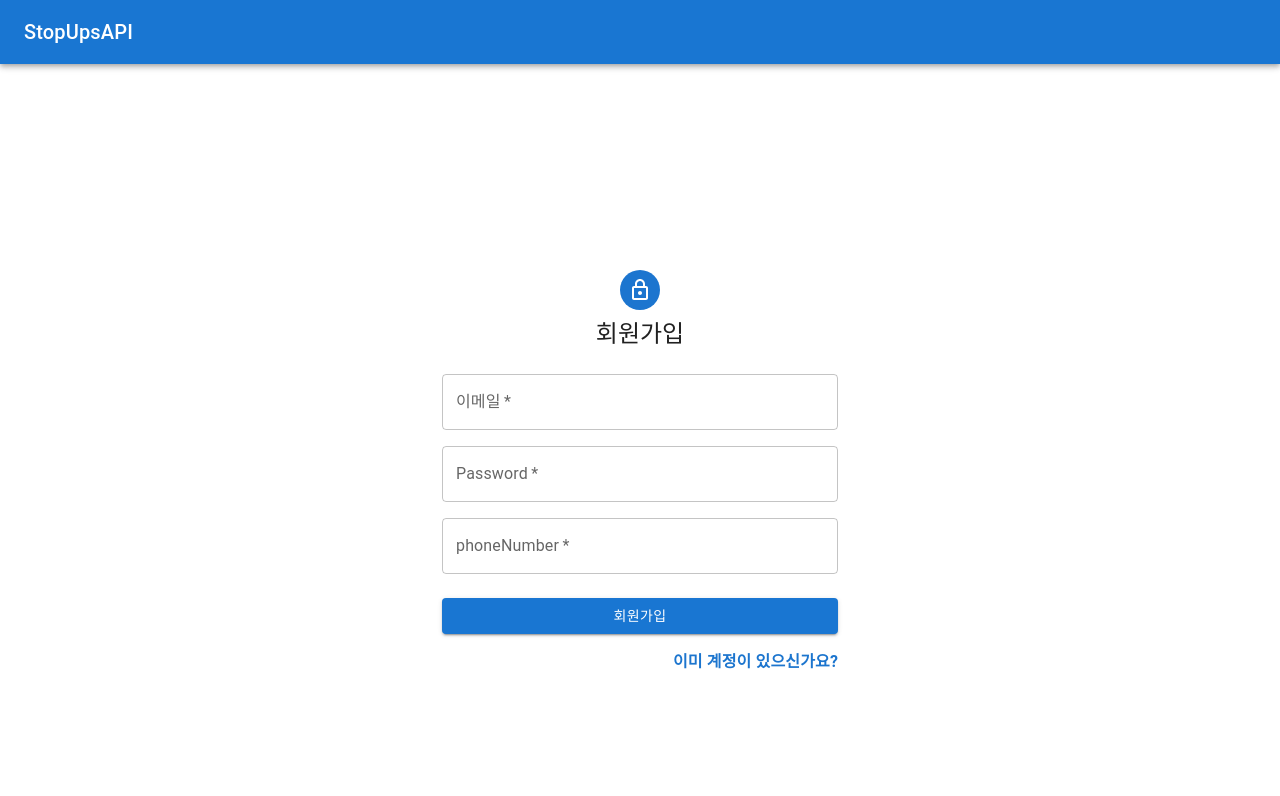
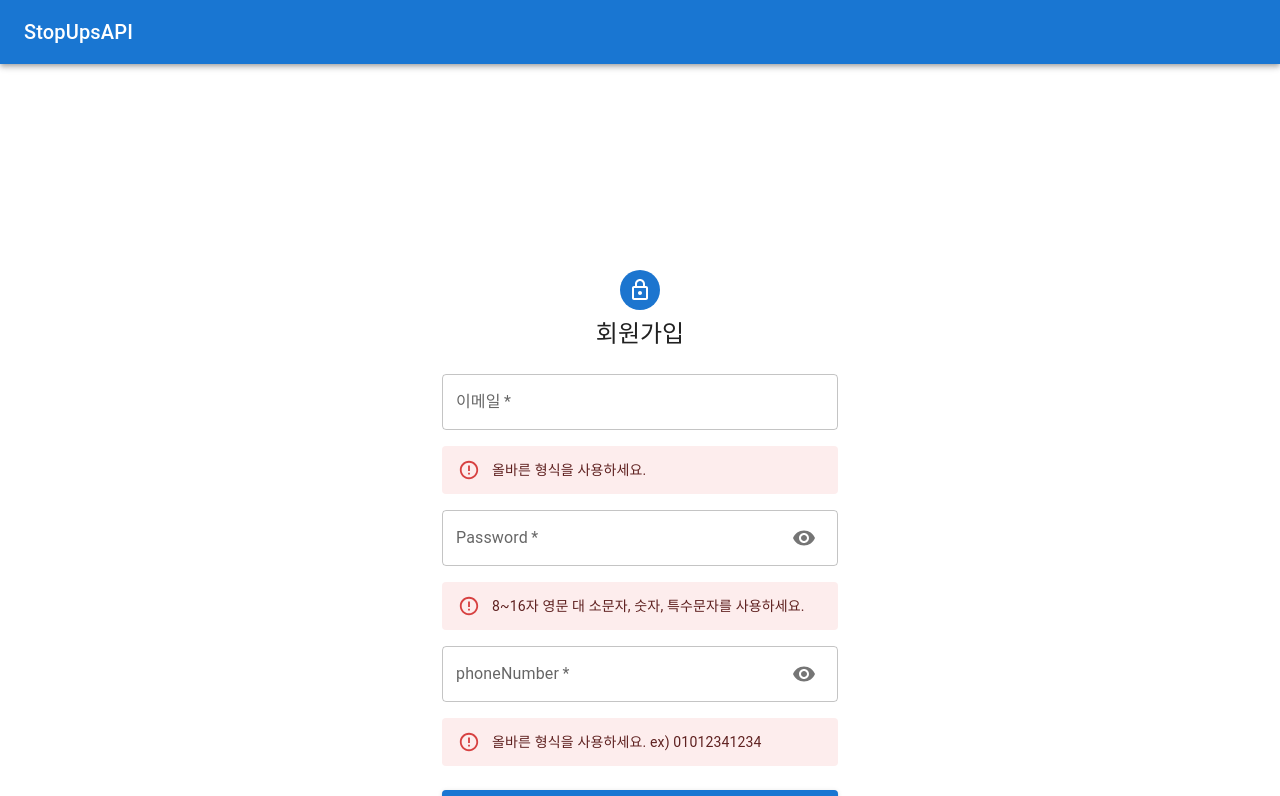
Before and after one commit to doitkim/stopupsapi-front, a React (Create React App) app: page /#/register in a window 1280 px wide. Shown: the top 796 px of the page. Built offline with nearby package versions, Linux system fonts and the light colour scheme; no server answers.

Commit message:
회원 탈퇴 사용 조건 변경 및 검증 기능 추가

```diff
--- a/package.json
+++ b/package.json
@@ -1,6 +1,6 @@
 {
   "name": "stopupsapi-front",
-  "version": "2.4.3",
+  "version": "2.7.0",
   "private": true,
   "dependencies": {
     "@emotion/react": "^11.10.5",
--- a/src/Pages/FindPw.js
+++ b/src/Pages/FindPw.js
@@ -13,17 +13,32 @@ import axios from "axios";
 import { encrypt, decrypt } from "../Crypto/chiper"; // DB에 저장 시 암호화, 조회시 복호화
 import { useNavigate } from "react-router-dom"; // 회원 가입 취소 및 페이지 렌더링 시 사용
 import { useState } from "react";
+import { Alert, IconButton, InputAdornment } from "@mui/material";
+import { Visibility, VisibilityOff } from "@mui/icons-material";
 const API = process.env.REACT_APP_API;
 const theme = createTheme();
-const RULEID = process.env.REACT_APP_RULE_ID;
-const RULEPW = process.env.REACT_APP_RULE_PW;
-const RULEHP = process.env.REACT_APP_RULE_HP;
 const FindPw = () => {
   const navigate = useNavigate(); // 페이지 렌더링에 이용
   const [rnd, setRnd] = useState(""); // 임의의 비밀번호 4자리 값 저장
   const [auth, setAuth] = useState(false);
   const [password, setPassword] = useState(false);
   const [userInfo, setUserInfo] = useState({});
+  const [showPhoneNumber, setShowPhoneNumber] = useState(false);
+  const [regEmail, setRegEmail] = useState(false);
+  const [regPhone, setRegPhone] = useState(false);
+  const RULEID = process.env.REACT_APP_RULE_ID;
+  const RULEHP = process.env.REACT_APP_RULE_HP;
+  const RULEPW = process.env.REACT_APP_RULE_PW;
+  const regexId = new RegExp(RULEID);
+  const regexHP = new RegExp(RULEHP);
+
+  const onChangeEmail = (e) => {
+    setRegEmail(regexId.test(e.target.value));
+  };
+
+  const onChangePhone = (e) => {
+    setRegPhone(regexHP.test(e.target.value));
+  };
 
   const chpassword = async (e) => {
     const chpw =
@@ -31,10 +46,12 @@ const FindPw = () => {
     let regexPW = new RegExp(RULEPW);
     if (regexPW.test(chpw)) {
       const eUserPhoneNumber = userInfo.userPhoneNumber;
+      const eUserId = userInfo.userId;
       const eUserPw = encrypt(chpw);
       try {
         // 회원 정보 업데이트
         await axios.post(API + "/users/update", {
+          eUserId,
           eUserPw,
           eUserPhoneNumber,
         });
@@ -54,6 +71,11 @@ const FindPw = () => {
       setAuth(!auth);
       setPassword(!password);
     }
+  };
+
+  const handleClickShowPhoneNumber = () => setShowPhoneNumber((show) => !show);
+  const handleMouseDownPhoneNumber = (event) => {
+    event.preventDefault();
   };
 
   const onSubmit = async (e) => {
@@ -99,7 +121,7 @@ const FindPw = () => {
               display: "flex",
               flexDirection: "column",
               alignItems: "center",
-              marginBottom: "33.7vh",
+              marginBottom: "28.5vh",
             }}
           >
             <Avatar
@@ -119,17 +141,48 @@ const FindPw = () => {
                     label="이메일"
                     name="email"
                     autoComplete="email"
+                    onChange={onChangeEmail}
                   />
                 </Grid>
+                {regEmail ? null : (
+                  <Grid item xs={12}>
+                    <Alert severity="error">올바른 형식을 사용하세요.</Alert>
+                  </Grid>
+                )}
                 <Grid item xs={12}>
                   <TextField
                     required
                     fullWidth
                     name="phoneNumber"
                     label="phoneNumber"
-                    type="password"
+                    type={showPhoneNumber ? "text" : "password"}
+                    InputProps={{
+                      endAdornment: (
+                        <InputAdornment position="end">
+                          <IconButton
+                            aria-label="toggle password visibility"
+                            onClick={handleClickShowPhoneNumber}
+                            onMouseDown={handleMouseDownPhoneNumber}
+                          >
+                            {showPhoneNumber ? (
+                              <VisibilityOff />
+                            ) : (
+                              <Visibility />
+                            )}
+                          </IconButton>
+                        </InputAdornment>
+                      ),
+                    }}
+                    onChange={onChangePhone}
                   />
                 </Grid>
+                {regPhone ? null : (
+                  <Grid item xs={12}>
+                    <Alert severity="error">
+                      올바른 형식을 사용하세요. ex) 01012341234
+                    </Alert>
+                  </Grid>
+                )}
               </Grid>
               <Button
                 type="submit"
@@ -141,6 +194,16 @@ const FindPw = () => {
                 }}
               >
                 비밀번호 재설정
+              </Button>
+              <Button
+                fullWidth
+                variant="contained"
+                sx={{
+                  mb: 3,
+                }}
+                onClick={() => navigate("/")}
+              >
+                취소
               </Button>
               {auth ? (
                 <Box
--- a/src/Pages/Login.js
+++ b/src/Pages/Login.js
@@ -12,6 +12,8 @@ import axios from "axios";
 import { decrypt } from "../Crypto/chiper"; // 복호화 모듈 호출
 import { Link, useNavigate } from "react-router-dom"; // 렌더링 없이 화면 이동 하기 위해 사용
 import { useEffect, useState } from "react"; // 조건 부 렌더링 및 상태 값 저장
+import { IconButton, InputAdornment } from "@mui/material";
+import { Visibility, VisibilityOff } from "@mui/icons-material";
 const theme = createTheme(); // MUI 테마 사용
 const RULEID = process.env.REACT_APP_RULE_ID; // ID 룰 (이메일 형식)
 const RULEPW = process.env.REACT_APP_RULE_PW; // PW룰 (8~16자 특수문자 포함 대소문자 포함)
@@ -21,6 +23,11 @@ let regexPW = new RegExp(RULEPW); // 검증
 const Login = () => {
   const navigate = useNavigate();
   const [isLogin, setIsLogin] = useState(false); // 로그인 상태 저장
+  const [showPassword, setShowPassword] = useState(false);
+  const handleClickShowPassword = () => setShowPassword((show) => !show);
+  const handleMouseDownPassword = (event) => {
+    event.preventDefault();
+  };
   useEffect(() => {
     // 세션 스토리지에 accessToken 키의 Value가 존재시
     if (sessionStorage.getItem("accessToken")) {
@@ -36,7 +43,6 @@ const Login = () => {
     const userId = e.target.email.value; // 사용자 이메일 입력
     const userPw = e.target.password.value; // 사용자 비밀번호 입력
     const API = process.env.REACT_APP_API; // 사용자 할당 API 키
-
     // 입력한 사용자 정보 형식 검증
     if (regexId.test(userId) && regexPW.test(userPw)) {
       // 유저 정보 조회
@@ -56,7 +62,7 @@ const Login = () => {
       e.target.email.value = "";
       e.target.password.value = "";
     } else {
-      alert("올바른 형식이 아닙니다.");
+      alert("아이디 또는 비밀번호를 잘못 입력했습니다.");
     }
   };
   const LOGINBOX = {
@@ -109,8 +115,21 @@ const Login = () => {
                 fullWidth
                 name="password"
                 label="비밀번호"
-                type="password"
+                type={showPassword ? "text" : "password"}
                 autoComplete="current-password"
+                InputProps={{
+                  endAdornment: (
+                    <InputAdornment position="end">
+                      <IconButton
+                        aria-label="toggle password visibility"
+                        onClick={handleClickShowPassword}
+                        onMouseDown={handleMouseDownPassword}
+                      >
+                        {showPassword ? <VisibilityOff /> : <Visibility />}
+                      </IconButton>
+                    </InputAdornment>
+                  ),
+                }}
               />
               <Button
                 type="submit"
--- a/src/Pages/Register.js
+++ b/src/Pages/Register.js
@@ -12,24 +12,52 @@ import { createTheme, ThemeProvider } from "@mui/material/styles";
 import axios from "axios";
 import { encrypt, decrypt } from "../Crypto/chiper"; // DB에 저장 시 암호화, 조회시 복호화
 import { Link, useNavigate } from "react-router-dom"; // 회원 가입 취소 및 페이지 렌더링 시 사용
+import { useState } from "react";
+import { Alert, IconButton, InputAdornment } from "@mui/material";
+import { Visibility, VisibilityOff } from "@mui/icons-material";
 const API = process.env.REACT_APP_API;
 const theme = createTheme();
 const RULEID = process.env.REACT_APP_RULE_ID;
 const RULEPW = process.env.REACT_APP_RULE_PW;
 const RULEHP = process.env.REACT_APP_RULE_HP;
+
 const Register = () => {
+  const [showPassword, setShowPassword] = useState(false);
+  const [showPhoneNumber, setShowPhoneNumber] = useState(false);
+  const [regEmail, setRegEmail] = useState(false);
+  const [regPassword, setRegPassword] = useState(false);
+  const [regPhone, setRegPhone] = useState(false);
+  const handleClickShowPassword = () => setShowPassword((show) => !show);
+  const handleMouseDownPassword = (event) => {
+    event.preventDefault();
+  };
+  const handleClickShowPhoneNumber = () => setShowPhoneNumber((show) => !show);
+  const handleMouseDownPhoneNumber = (event) => {
+    event.preventDefault();
+  };
   const navigate = useNavigate(); // 페이지 렌더링에 이용
+  const onChangeEmail = (e) => {
+    setRegEmail(regexId.test(e.target.value));
+  };
+  const onChangePassword = (e) => {
+    setRegPassword(regexPW.test(e.target.value));
+  };
+  const onChangePhone = (e) => {
+    setRegPhone(regexHP.test(e.target.value));
+  };
+
+  const regexId = new RegExp(RULEID);
+  const regexPW = new RegExp(RULEPW);
+  const regexHP = new RegExp(RULEHP);
   const onSubmit = async (e) => {
     e.preventDefault();
     let accessToken = Math.floor(Date.now() + Math.random() * 100 + 100); // 회원가입 시 accessToken 생성
     accessToken = accessToken.toString(); // 문자열로 변환
-    let regexId = new RegExp(RULEID);
-    let regexPW = new RegExp(RULEPW);
-    let regexHP = new RegExp(RULEHP);
     // 아이디 패스워드 값 저장
     const userId = e.target.email.value;
     const userPw = e.target.password.value;
     const phoneNumber = e.target.phoneNumber.value;
+
     if (
       regexId.test(userId) &&
       regexPW.test(userPw) &&
@@ -51,10 +79,7 @@ const Register = () => {
       if (userId !== "" && userPw !== "" && found) {
         // 아이디, 비밀번호가 공백이 아니고 DB에 계정이 존재하면
         alert("이미 가입된 관리자 계정입니다.");
-        // 사용자 입력 값 초기화
-        e.target.email.value = "";
-        e.target.password.value = "";
-        e.target.phoneNumber.value = "";
+        window.location.reload();
       } else {
         try {
           // POST로 암호화된 회원가입 정보 전달
@@ -69,13 +94,11 @@ const Register = () => {
         } catch (error) {
           console.error(error);
         }
-        // 사용자 입력값 초기화
-        e.target.email.value = "";
-        e.target.password.value = "";
-        e.target.phoneNumber.value = "";
       }
     } else {
       alert("올바른 형식이 아닙니다.");
+      // 사용자 입력값 초기화
+      window.location.reload();
     }
   };
   const WRAP = {
@@ -116,28 +139,80 @@ const Register = () => {
                     label="이메일"
                     name="email"
                     autoComplete="email"
+                    onChange={onChangeEmail}
                   />
                 </Grid>
+                {regEmail ? null : (
+                  <Grid item xs={12}>
+                    <Alert severity="error">올바른 형식을 사용하세요.</Alert>
+                  </Grid>
+                )}
                 <Grid item xs={12}>
                   <TextField
                     required
                     fullWidth
                     name="password"
                     label="Password"
-                    type="password"
+                    type={showPassword ? "text" : "password"}
                     autoComplete="new-password"
+                    onChange={onChangePassword}
+                    InputProps={{
+                      endAdornment: (
+                        <InputAdornment position="end">
+                          <IconButton
+                            aria-label="toggle password visibility"
+                            onClick={handleClickShowPassword}
+                            onMouseDown={handleMouseDownPassword}
+                          >
+                            {showPassword ? <VisibilityOff /> : <Visibility />}
+                          </IconButton>
+                        </InputAdornment>
+                      ),
+                    }}
                   />
                 </Grid>
+                {regPassword ? null : (
+                  <Grid item xs={12}>
+                    <Alert severity="error">
+                      8~16자 영문 대 소문자, 숫자, 특수문자를 사용하세요.
+                    </Alert>
+                  </Grid>
+                )}
                 <Grid item xs={12}>
                   <TextField
                     required
                     fullWidth
                     name="phoneNumber"
                     label="phoneNumber"
-                    type="password"
+                    type={showPhoneNumber ? "text" : "password"}
                     autoComplete="phoneNumber"
+                    onChange={onChangePhone}
+                    InputProps={{
+                      endAdornment: (
+                        <InputAdornment position="end">
+                          <IconButton
+                            aria-label="toggle password visibility"
+                            onClick={handleClickShowPhoneNumber}
+                            onMouseDown={handleMouseDownPhoneNumber}
+                          >
+                            {showPhoneNumber ? (
+                              <VisibilityOff />
+                            ) : (
+                              <Visibility />
+                            )}
+                          </IconButton>
+                        </InputAdornment>
+                      ),
+                    }}
                   />
                 </Grid>
+                {regPhone ? null : (
+                  <Grid item xs={12}>
+                    <Alert severity="error">
+                      올바른 형식을 사용하세요. ex) 01012341234
+                    </Alert>
+                  </Grid>
+                )}
               </Grid>
               <Button
                 type="submit"
--- a/src/Pages/SMSAuth.js
+++ b/src/Pages/SMSAuth.js
@@ -2,7 +2,16 @@ import axios from "axios";
 import { useState } from "react"; // 상태 값 저장
 import { useNavigate } from "react-router-dom"; // 페이지 리렌더링 용도
 import { decrypt } from "../Crypto/chiper";
-import { Box, Button, TextField } from "@mui/material";
+import {
+  Alert,
+  Box,
+  Button,
+  Grid,
+  IconButton,
+  InputAdornment,
+  TextField,
+} from "@mui/material";
+import { Visibility, VisibilityOff } from "@mui/icons-material";
 const API = process.env.REACT_APP_API;
 const INTERVIEW = process.env.REACT_APP_INTERVIEW;
 
@@ -11,6 +20,28 @@ const SMSAuth = () => {
   const [rnd, setRnd] = useState(""); // 임의의 비밀번호 4자리 값 저장
   const [authForm, setAuthForm] = useState(false); // 인증 상태 값 저장
   const navigate = useNavigate(); // 페이지 리렌더링 용도
+  const [showPhoneNumber, setShowPhoneNumber] = useState(false);
+  const [showAuthNumber, setShowAuthNumber] = useState(false);
+  const [showAuthAdminNumber, setAuthAdminNumber] = useState(false);
+  const [regPhone, setRegPhone] = useState(false);
+  const RULEHP = process.env.REACT_APP_RULE_HP;
+  const regexHP = new RegExp(RULEHP);
+  const onChangePhone = (e) => {
+    setRegPhone(regexHP.test(e.target.value));
+  };
+  const handleClickShowPhoneNumber = () => setShowPhoneNumber((show) => !show);
+  const handleMouseDownPhoneNumber = (event) => {
+    event.preventDefault();
+  };
+  const handleClickShowAuthNumber = () => setShowAuthNumber((show) => !show);
+  const handleMouseDownAuthNumber = (event) => {
+    event.preventDefault();
+  };
+  const handleClickShowAuthAdminNumber = () =>
+    setAuthAdminNumber((show) => !show);
+  const handleMouseDownAuthAdminNumber = (event) => {
+    event.preventDefault();
+  };
 
   const phoneSubmit = async (e) => {
     // SMS 인증
@@ -103,8 +134,22 @@ const SMSAuth = () => {
                 required
                 autoFocus
                 fullWidth
+                type={showAuthNumber ? "text" : "password"}
                 sx={TEXTFEILD}
                 label="인증 번호 인증"
+                InputProps={{
+                  endAdornment: (
+                    <InputAdornment position="end">
+                      <IconButton
+                        aria-label="toggle password visibility"
+                        onClick={handleClickShowAuthNumber}
+                        onMouseDown={handleMouseDownAuthNumber}
+                      >
+                        {showAuthNumber ? <VisibilityOff /> : <Visibility />}
+                      </IconButton>
+                    </InputAdornment>
+                  ),
+                }}
               />
               <TextField
                 size="small"
@@ -112,8 +157,26 @@ const SMSAuth = () => {
                 required
                 autoFocus
                 fullWidth
+                type={showAuthAdminNumber ? "text" : "password"}
                 sx={TEXTFEILD}
                 label="관리자 번호 인증"
+                InputProps={{
+                  endAdornment: (
+                    <InputAdornment position="end">
+                      <IconButton
+                        aria-label="toggle password visibility"
+                        onClick={handleClickShowAuthAdminNumber}
+                        onMouseDown={handleMouseDownAuthAdminNumber}
+                      >
+                        {showAuthAdminNumber ? (
+                          <VisibilityOff />
+                        ) : (
+                          <Visibility />
+                        )}
+                      </IconButton>
+                    </InputAdornment>
+                  ),
+                }}
               />
               <Button
                 type="submit"
@@ -132,6 +195,21 @@ const SMSAuth = () => {
                 required
                 autoFocus
                 fullWidth
+                type={showPhoneNumber ? "text" : "password"}
+                onChange={onChangePhone}
+                InputProps={{
+                  endAdornment: (
+                    <InputAdornment position="end">
+                      <IconButton
+                        aria-label="toggle password visibility"
+                        onClick={handleClickShowPhoneNumber}
+                        onMouseDown={handleMouseDownPhoneNumber}
+                      >
+                        {showPhoneNumber ? <VisibilityOff /> : <Visibility />}
+                      </IconButton>
+                    </InputAdornment>
+                  ),
+                }}
                 sx={{
                   mb: 1,
                   "& .MuiOutlinedInput-root": {
@@ -145,6 +223,13 @@ const SMSAuth = () => {
                 }}
                 label="휴대폰 번호 인증"
               />
+              {regPhone ? null : (
+                <Grid item xs={12}>
+                  <Alert severity="error">
+                    올바른 형식을 사용하세요. ex) 01012341234
+                  </Alert>
+                </Grid>
+              )}
               <Button type="submit" sx={ENROLL} variant="outlined" fullWidth>
                 전송
               </Button>
```
Also changed, not shown: src/Pages/Home.js (+7 -5 lines).
